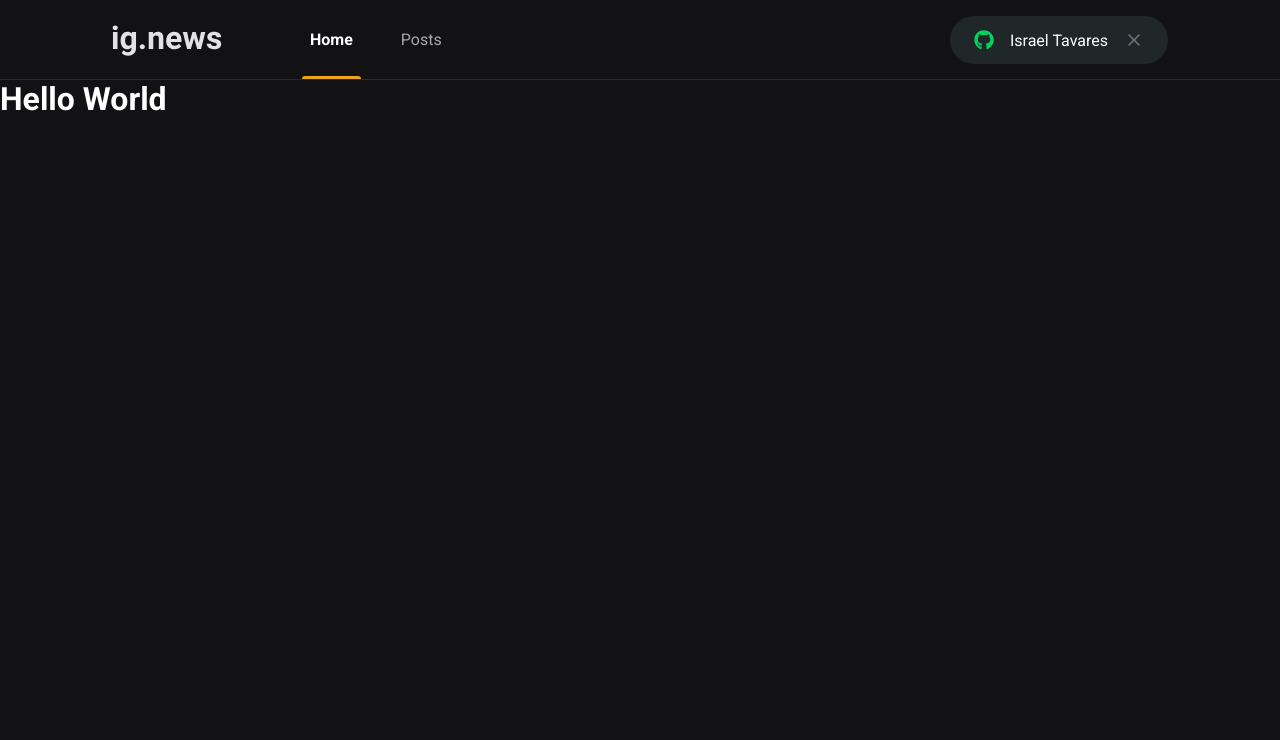
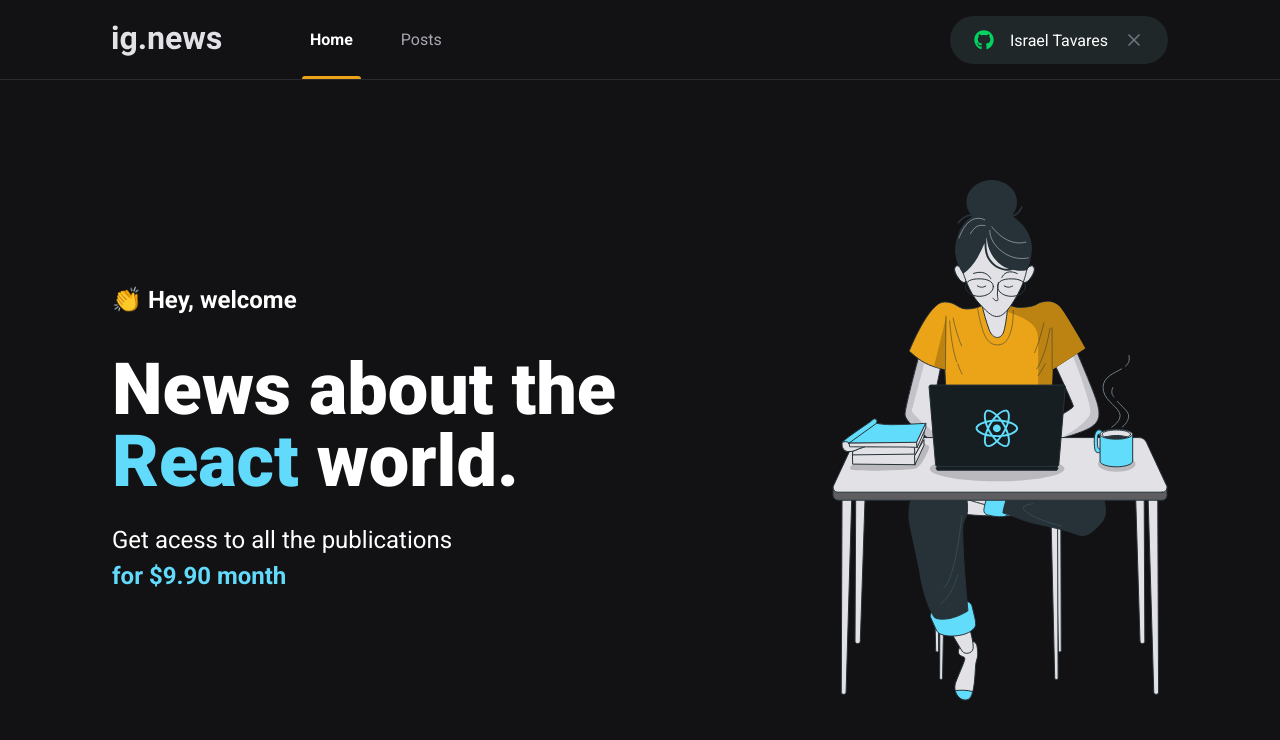
Before and after one commit to israelbulcaotavares/ignews, a Next.js app: page / in a window 1280 px wide. Shown: the top 740 px of the page. Built offline with nearby package versions, Linux system fonts and the light colour scheme.

Commit message:
Página Home

```diff
--- /dev/null
+++ b/src/pages/home.module.scss
@@ -0,0 +1,43 @@
+.contentContainer{
+    max-width: 1120px;
+    margin: 0 auto;
+    padding: 0 2rem ;
+    height: calc(100vh - 5rem);
+
+    display: flex;
+    align-items: center;
+    justify-content: space-between;
+}
+
+.hero{
+    max-width: 600px;
+
+  > span{
+        font-size: 1.5rem;
+        font-weight: bold;
+    }
+
+    h1{
+        font-size: 4.5rem;
+        line-height: 4.5rem;
+        font-weight: 900;
+        margin-top: 2.5rem;
+
+
+    span{
+        color: var(--cyan-500);
+    }
+}
+
+p{
+    font-size: 1.5rem;
+    line-height: 2.25rem;
+    margin-top: 1.5rem;
+
+    span{
+        color: var(--cyan-500);
+        font-weight: bold;
+    }
+}
+
+}
--- a/src/pages/index.tsx
+++ b/src/pages/index.tsx
@@ -1,13 +1,26 @@
 import Head from 'next/head'
+
+import styles from './home.module.scss'
+
 export default function Home() {
   return (
     <>
       <Head>
-        <title>Início | ig.news</title>
+        <title>Home | ig.news</title>
       </Head>
-      <h1 >
-        Hello World
-      </h1>
+
+      <main className={styles.contentContainer}>
+        <section className={styles.hero}>
+          <span>👏  Hey, welcome</span>
+          <h1>News about the <span>React</span> world. </h1>
+          <p>
+            Get acess to all the publications <br />
+            <span>for $9.90 month</span>
+          </p>
+        </section>
+
+        <img src="/images/avatar.svg" alt="girl coding" />
+      </main>
     </>
   )
 }
```
